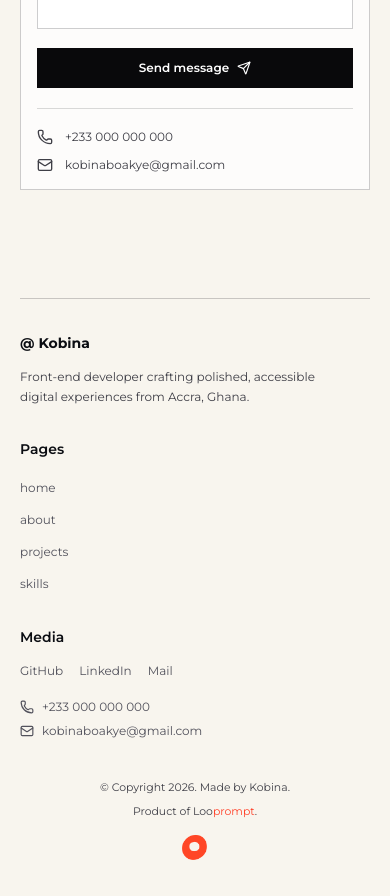
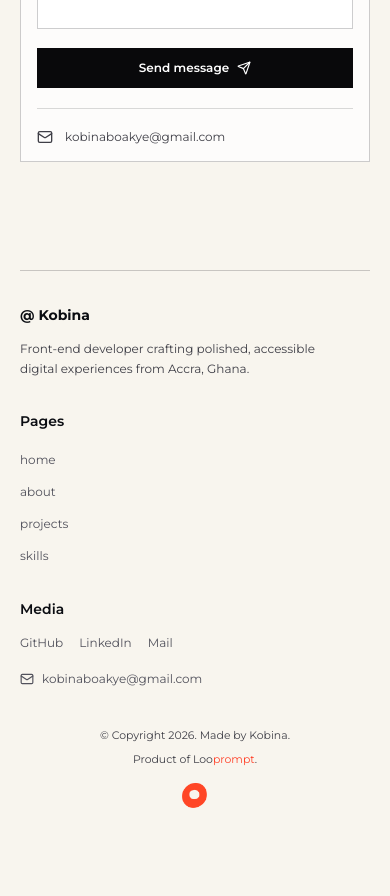
Before and after one commit to kobina2121/kobina.portfolio, a Next.js app: page / in a window 390 px wide. Shown: the part 10180-11076 px from the top of the page. After the commit the page ends 11024 px from the top, so only its background shows below. Built offline with nearby package versions, Linux system fonts and the light colour scheme; a web font is replaced by a local one.

Commit message:
chore: remove placeholder phone number

```diff
--- a/src/app/page.tsx
+++ b/src/app/page.tsx
@@ -1,6 +1,6 @@
 import Image from "next/image";
 import Link from "next/link";
-import { ArrowDown, ArrowUpRight, Mail, Phone, Send } from "lucide-react";
+import { ArrowDown, ArrowUpRight, Mail, Send } from "lucide-react";
 import { SiteNavbar } from "@/components/site-navbar";
 import {
   aboutHighlights,
@@ -626,13 +626,6 @@ export default function Home() {
 
             <div className="mt-5 space-y-3 border-t border-zinc-950/15 pt-5 text-xs text-zinc-700 dark:border-white/20 dark:text-zinc-400">
               <Link
-                href="tel:+233000000000"
-                className="flex items-center gap-3 hover:text-zinc-950 dark:hover:text-white"
-              >
-                <Phone className="size-4" aria-hidden="true" />
-                +233 000 000 000
-              </Link>
-              <Link
                 href="mailto:kobinaboakye@gmail.com"
                 className="flex items-center gap-3 hover:text-zinc-950 dark:hover:text-white"
               >
--- a/src/components/site-footer.tsx
+++ b/src/components/site-footer.tsx
@@ -1,6 +1,6 @@
 import Image from "next/image";
 import Link from "next/link";
-import { Mail, Phone } from "lucide-react";
+import { Mail } from "lucide-react";
 import { siteNavItems } from "@/lib/portfolio-content";
 
 const mediaLinks = [
@@ -55,13 +55,6 @@ export function SiteFooter() {
             </div>
             <div className="mt-5 space-y-2 text-xs text-zinc-600 dark:text-zinc-400">
               <Link
-                href="tel:+233000000000"
-                className="flex items-center gap-2 hover:text-zinc-950 dark:hover:text-white"
-              >
-                <Phone className="size-3.5" aria-hidden="true" />
-                +233 000 000 000
-              </Link>
-              <Link
                 href="mailto:kobinaboakye@gmail.com"
                 className="flex items-center gap-2 hover:text-zinc-950 dark:hover:text-white"
               >
```
